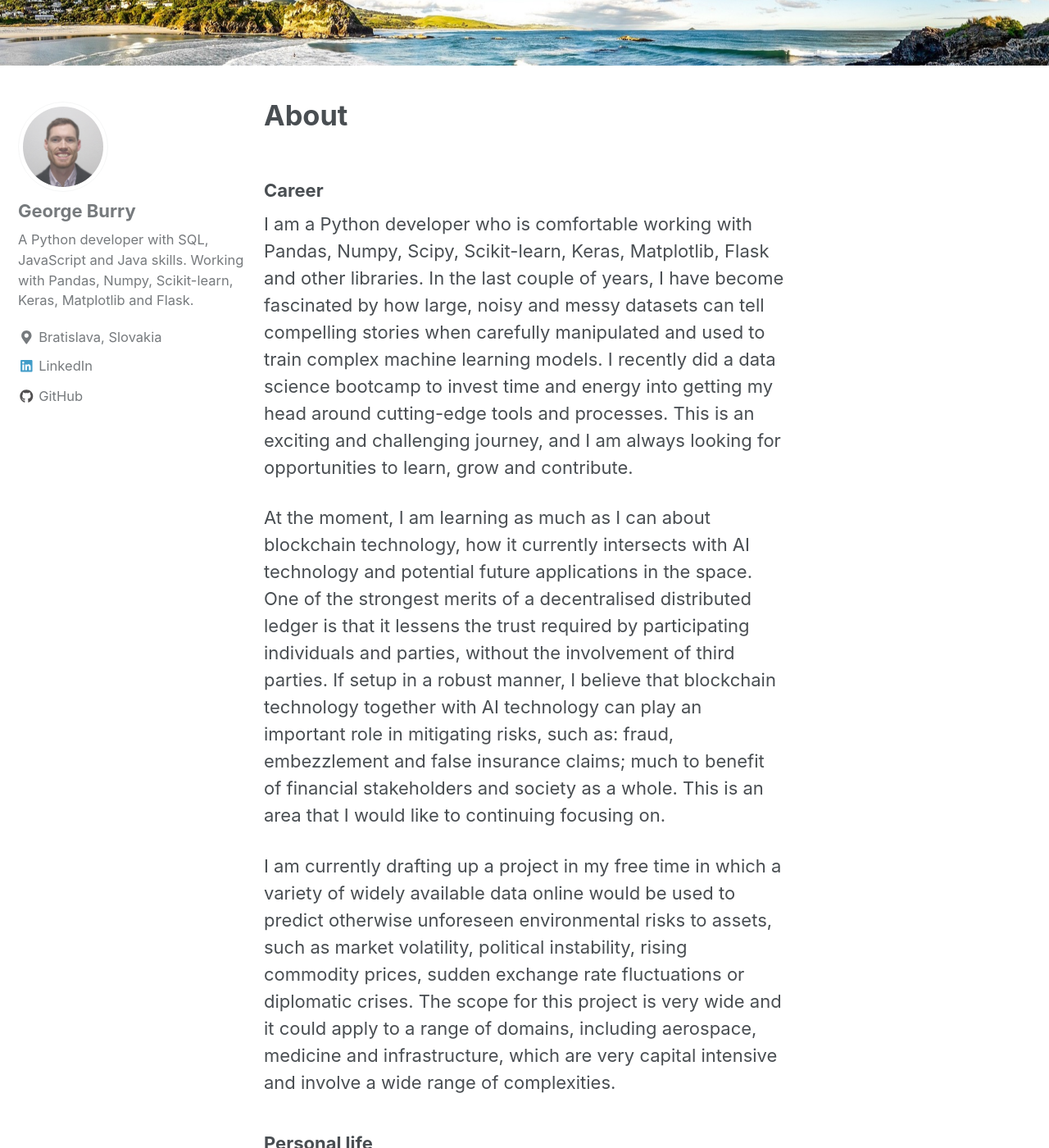
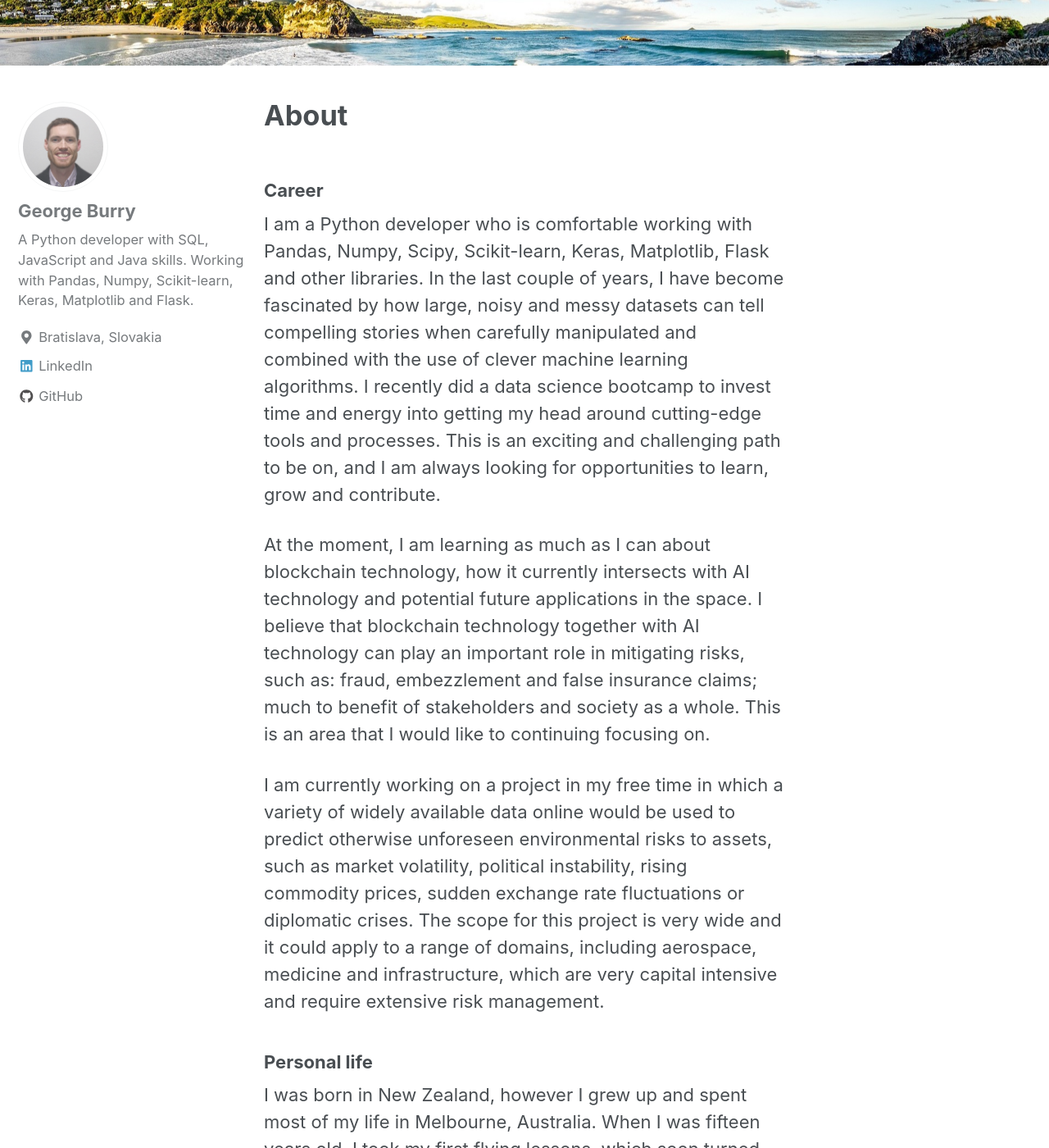
Before and after one commit to georgeburry/georgeburry.github.io, a Jekyll site: the page built from _pages/about.md, in a window 1280 px wide and 1400 px high, scrolled down 223 px. Shown: the whole window at 82% size. Built offline with Jekyll 4.4.1, drawn with Linux system fonts in a browser that asks for light colours; nearby versions of some CDN libraries; some of the changed text lies outside the part shown.

Commit message:
update to about page

```diff
--- a/_pages/about.md
+++ b/_pages/about.md
@@ -5,11 +5,11 @@ header:
   image: "/images/about-header.jpg"
 ---
 ### Career
-I am a Python developer who is comfortable working with Pandas, Numpy, Scipy, Scikit-learn, Keras, Matplotlib, Flask and other libraries. In the last couple of years, I have become fascinated by how large, noisy and messy datasets can tell compelling stories when carefully manipulated and used to train complex machine learning models. I recently did a data science bootcamp to invest time and energy into getting my head around cutting-edge tools and processes. This is an exciting and challenging journey, and I am always looking for opportunities to learn, grow and contribute.
+I am a Python developer who is comfortable working with Pandas, Numpy, Scipy, Scikit-learn, Keras, Matplotlib, Flask and other libraries. In the last couple of years, I have become fascinated by how large, noisy and messy datasets can tell compelling stories when carefully manipulated and combined with the use of clever machine learning algorithms. I recently did a data science bootcamp to invest time and energy into getting my head around cutting-edge tools and processes. This is an exciting and challenging path to be on, and I am always looking for opportunities to learn, grow and contribute.
 
-At the moment, I am learning as much as I can about blockchain technology, how it currently intersects with AI technology and potential future applications in the space. One of the strongest merits of a decentralised distributed ledger is that it lessens the trust required by participating individuals and parties, without the involvement of third parties. If setup in a robust manner, I believe that blockchain technology together with AI technology can play an important role in mitigating risks, such as: fraud, embezzlement and false insurance claims; much to benefit of financial stakeholders and society as a whole. This is an area that I would like to continuing focusing on.
+At the moment, I am learning as much as I can about blockchain technology, how it currently intersects with AI technology and potential future applications in the space. I believe that blockchain technology together with AI technology can play an important role in mitigating risks, such as: fraud, embezzlement and false insurance claims; much to benefit of stakeholders and society as a whole. This is an area that I would like to continuing focusing on.
 
-I am currently drafting up a project in my free time in which a variety of widely available data online would be used to predict otherwise unforeseen environmental risks to assets, such as market volatility, political instability, rising commodity prices, sudden exchange rate fluctuations or diplomatic crises. The scope for this project is very wide and it could apply to a range of domains, including aerospace, medicine and infrastructure, which are very capital intensive and involve a wide range of complexities.
+I am currently working on a project in my free time in which a variety of widely available data online would be used to predict otherwise unforeseen environmental risks to assets, such as market volatility, political instability, rising commodity prices, sudden exchange rate fluctuations or diplomatic crises. The scope for this project is very wide and it could apply to a range of domains, including aerospace, medicine and infrastructure, which are very capital intensive and require extensive risk management.
 
 ### Personal life
 I was born in New Zealand, however I grew up and spent most of my life in Melbourne, Australia. When I was fifteen years old, I took my first flying lessons, which soon turned into an exciting hobby. After school, I transitioned into commercial flight training and learned a lot about my strengths and weaknesses. I learned to fly an aeroplane before I could drive a car, and I'll never forget the feeling of taxiing onto the runway for the first time with an empty seat next to me. Taking control of an airplane changed my outlook on life and I hope to return to this exciting hobby in the future.
@@ -18,6 +18,6 @@ I decided to study aerospace engineering at university, as I enjoy making things
 
 After graduation, I took an opportunity to live in Japan and teach English for a while. This lead to an opportunity to work in international marketing at a Japanese manufacturing company, alongside engineers. I would have to say it was one of the most challenging periods of my life because it was necessary to adapt to a Japanese working culture and speak Japanese in the workplace, as well learn a lot about battery technology and the business landscape. As with flying, I hope to return to Japan one day.
 
-These days I spend a lot time investigating what makes a person a great entrepreneur. I think that in order for someone to change the world, they need to have a strong vision and the ability to meet people who are willing to get behind that vision. Entrepreneurship seems to be evolving into a form that is more accessible to more people, and it is exciting to see how small teams of people are having such a big impact on the global community at large.
+These days I spend a lot time investigating what makes a person a great entrepreneur. I think that in order for someone to change the world, they need to have a strong vision and the ability to find and work with people who share the vision. Entrepreneurship is clearly evolving into a form that is more accessible, and it is exciting to see how small teams of people are having such a big impact on the global community at large.
 
 When I have time, I enjoy travelling to new destinations, DJing, hiking, skiing and writing.
```
